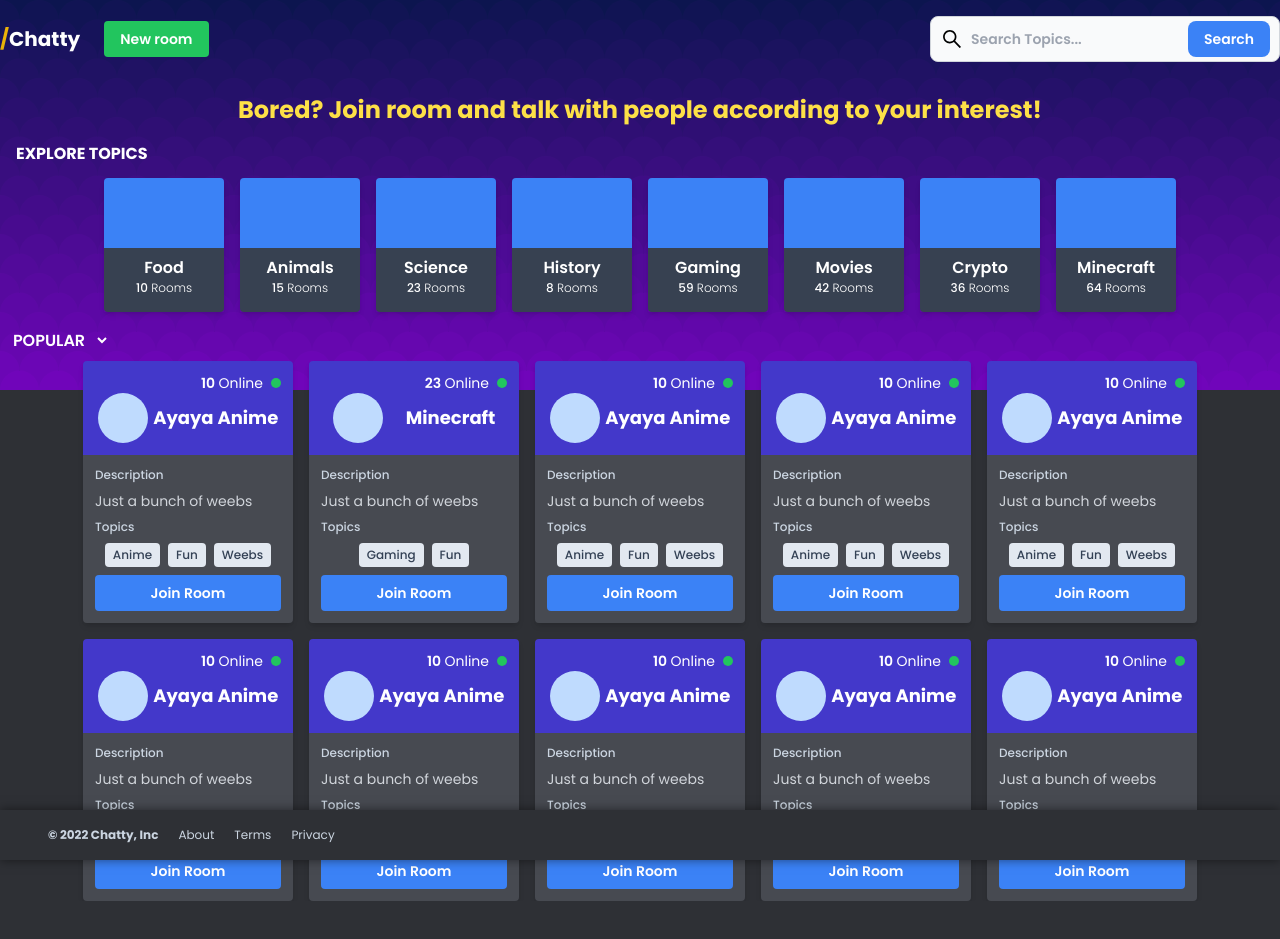
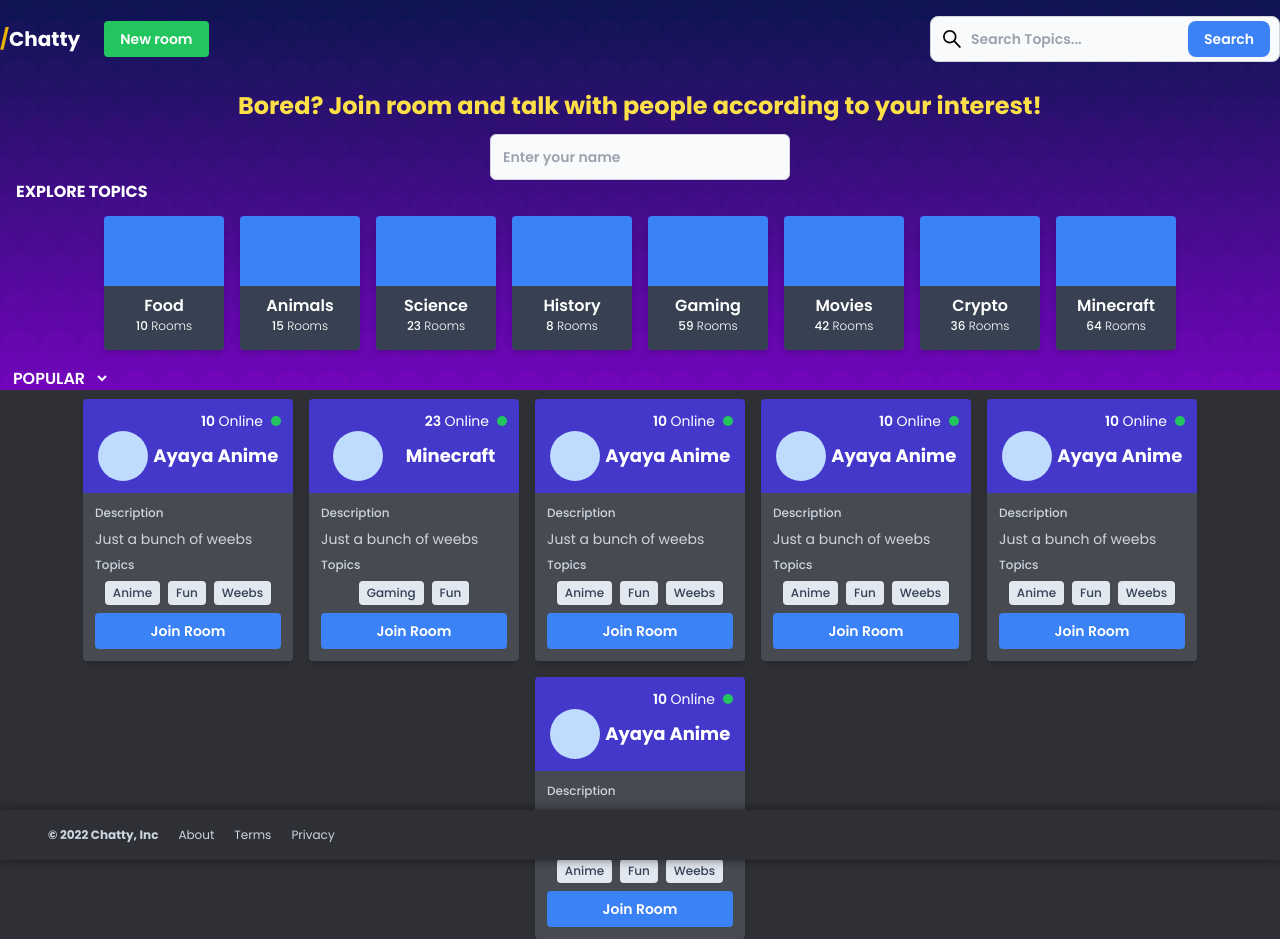
Before and after one commit to Keeeyaan/realtime-chat, a React (Vite) app in the folder client/: page / in a window 1280 px wide. Before the commit the page ends 901 px from the top, so only its background shows below. Built offline with nearby package versions, Linux system fonts and the light colour scheme.

Commit message:
add username input

```diff
--- a/client/src/pages/Home.tsx
+++ b/client/src/pages/Home.tsx
@@ -1,5 +1,6 @@
 import React from 'react'
 
+import { useUserContext } from '../context/UserProvider'
 import useWindowDimensions from '../hooks/useWindowDimensions'
 import Header from '../components/Header'
 import Page from './Page'
@@ -62,47 +63,35 @@ const dummyRooms = [
     topics: [{ title: 'Anime' }, { title: 'Fun' }, { title: 'Weebs' }],
     online: 10,
   },
-  {
-    id: 7,
-    title: 'Ayaya Anime',
-    description: 'Just a bunch of weebs',
-    topics: [{ title: 'Anime' }, { title: 'Fun' }, { title: 'Weebs' }],
-    online: 10,
-  },
-  {
-    id: 8,
-    title: 'Ayaya Anime',
-    description: 'Just a bunch of weebs',
-    topics: [{ title: 'Anime' }, { title: 'Fun' }, { title: 'Weebs' }],
-    online: 10,
-  },
-  {
-    id: 9,
-    title: 'Ayaya Anime',
-    description: 'Just a bunch of weebs',
-    topics: [{ title: 'Anime' }, { title: 'Fun' }, { title: 'Weebs' }],
-    online: 10,
-  },
-  {
-    id: 10,
-    title: 'Ayaya Anime',
-    description: 'Just a bunch of weebs',
-    topics: [{ title: 'Anime' }, { title: 'Fun' }, { title: 'Weebs' }],
-    online: 10,
-  },
 ]
 
 const Home = () => {
+  const context = useUserContext()
+
   const width = useWindowDimensions()
+
+  const usernameChangeHandler = (e: any) => {
+    context.setUsername(e.target.value)
+  }
 
   return (
     <Page title='Home'>
       <div className='bg-[url(/images/dragon-scales.svg)] h-[390px]'>
         <Header />
-        <div className='flex justify-center text-center py-4'>
+        <div className='flex justify-center text-center py-3'>
           <h1 className='font-bold text-lg mx-4 text-yellow-300 sm:text-2xl'>
             Bored? Join room and talk with people according to your interest!
           </h1>
+        </div>
+        <div className='flex justify-center'>
+          <input
+            onChange={usernameChangeHandler}
+            defaultValue={context.username}
+            id='username'
+            className='block p-3 w-[300px] outline-none font-semibold text-sm text-gray-900 bg-gray-50 rounded-md border border-gray-300 focus:ring-blue-500 focus:border-blue-500   '
+            placeholder='Enter your name'
+            required
+          />
         </div>
         <h1 className=' text-center mx-auto mb-3 sm:text-start px-4 container font-bold text-white uppercase'>
           Explore Topics
```
